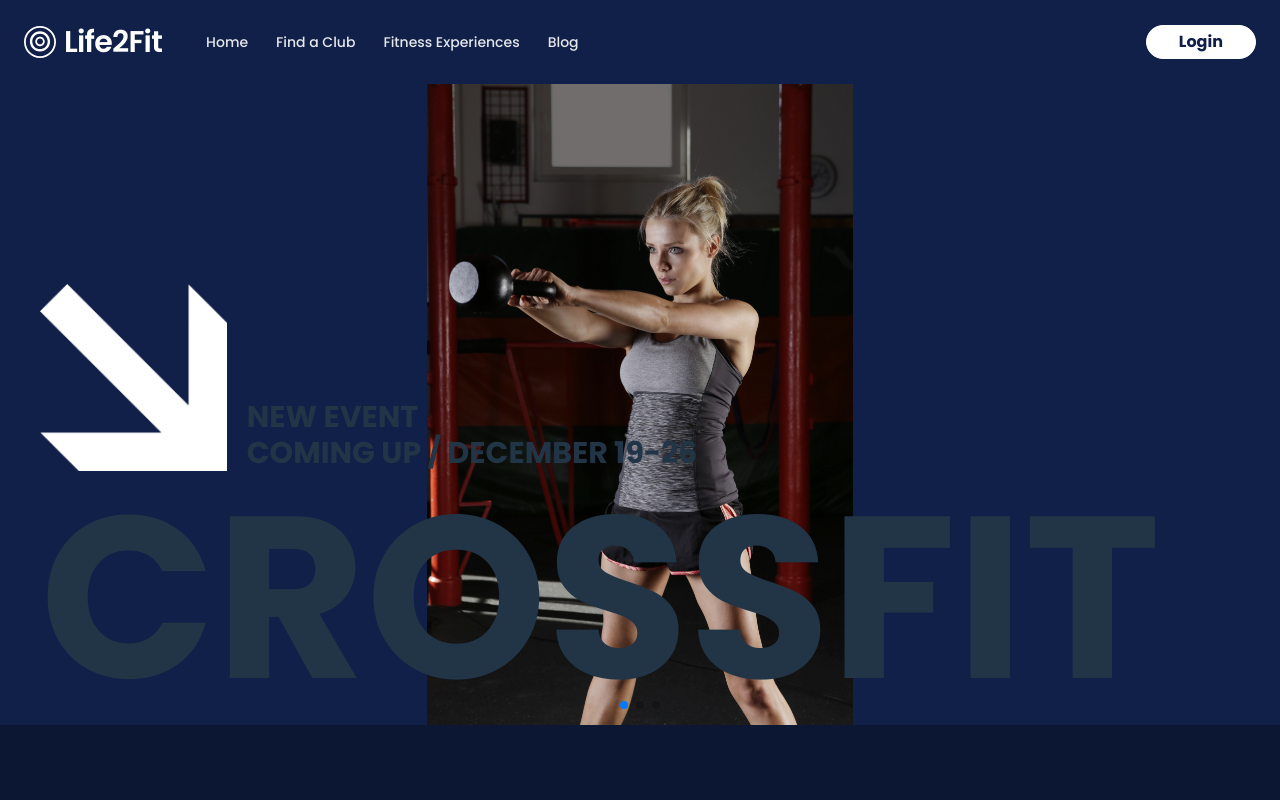
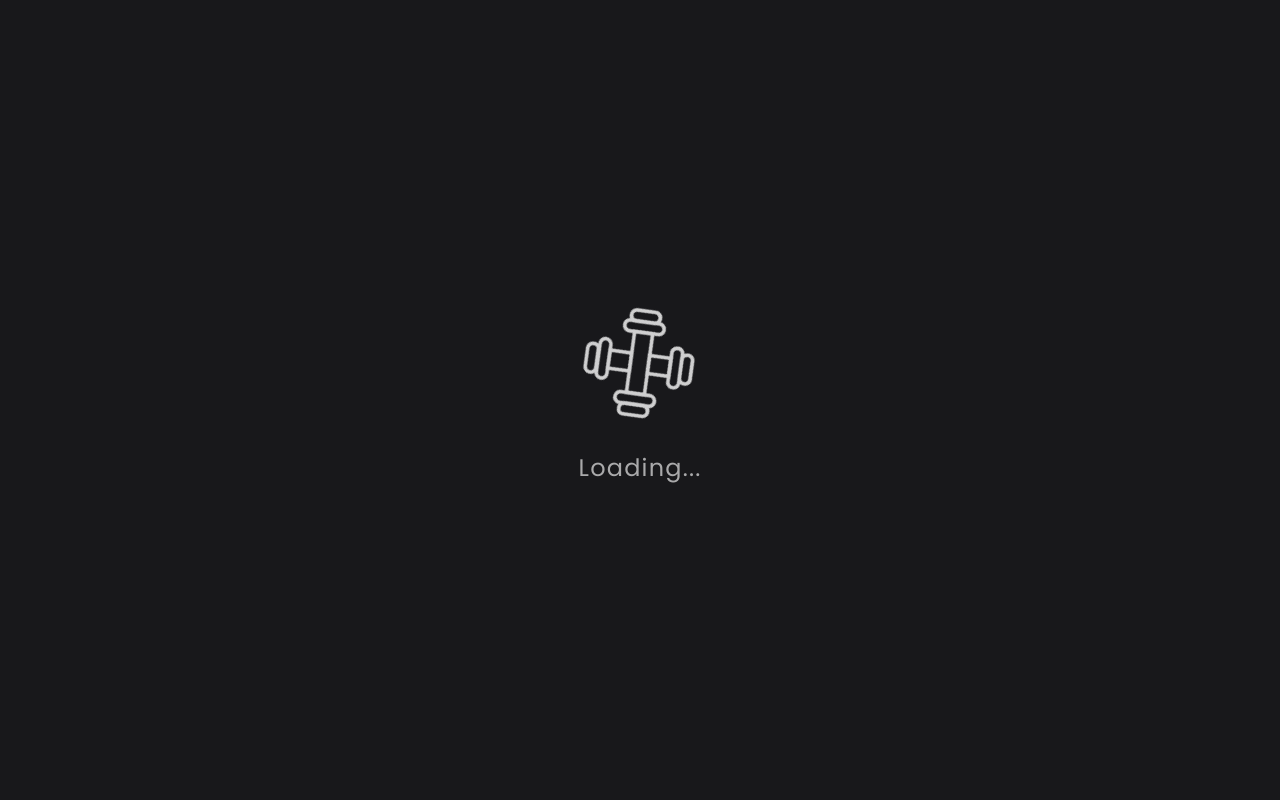
Before and after one commit to Min-Ho-Lim/Gym-Landing-Page, a React (Vite) app: page / in a window 1280 px wide. Shown: the top 800 px of the page. Built offline with nearby package versions, Linux system fonts and the light colour scheme; grey boxes are pictures that could not be loaded.

Commit message:
Redone loading page, removed react-spinner package

```diff
--- a/package.json
+++ b/package.json
@@ -11,7 +11,6 @@
   "dependencies": {
     "react": "^18.2.0",
     "react-dom": "^18.2.0",
-    "react-spinners": "^0.13.7",
     "swiper": "^8.4.5"
   },
   "devDependencies": {
--- a/src/App.tsx
+++ b/src/App.tsx
@@ -2,13 +2,14 @@
 import BlogPosts from './components/BlogPosts';
 import Features from './components/Features';
 import JoinUs from './components/JoinUs';
-import { LoadingScreen } from './components/LoadingScreen';
 import Main from './components/Main';
 import Navbar from './components/Navbar';
+import { LoadingScreen } from './components/LoadingScreen';
 
 const App = () => {
   return (
     <div className="w-screen bg-primary">
+      <LoadingScreen />
       <Navbar />
       <Main />
       <Features />
--- a/src/components/LoadingScreen.tsx
+++ b/src/components/LoadingScreen.tsx
@@ -1,13 +1,19 @@
 import React from 'react';
 
-import { ClipLoader } from 'react-spinners';
+import loadingSpinner from '../assets/dumbbell_loading_spinner.svg';
 
 export const LoadingScreen = () => {
   return (
-    <div className=" absolute z-20 top-0 left-0 w-full h-screen bg-gray-50/95 flex justify-center items-center">
-      <div className="flex flex-col gap-y-5 justify-center items-center">
-        <ClipLoader color="#112048" size={50} speedMultiplier={0.8} />
-        <p className="text-lg text-[#112048]">Loading...</p>
+    <div className="w-full h-screen flex items-center justify-center bg-zinc-900">
+      <div className="flex flex-col items-center justify-center gap-10 w-24 animate-pulse">
+        <img
+          src={loadingSpinner}
+          alt="Loading spinner"
+          className="animate-spin-slow"
+        />
+        <p className="animate-pulse text-2xl font-poppins tracking-wider text-white">
+          Loading...
+        </p>
       </div>
     </div>
   );
--- a/tailwind.config.cjs
+++ b/tailwind.config.cjs
@@ -1,27 +1,30 @@
 /** @type {import('tailwindcss').Config} */
 module.exports = {
-  content: ["./index.html", "./src/**/*.{ts,tsx}"],
-  mode: "jit",
+  content: ['./index.html', './src/**/*.{ts,tsx}'],
+  mode: 'jit',
   theme: {
     extend: {
       colors: {
-        primary: "#112048",
-        secondary: "#0c1733",
-        dimWhite: "rgba(255, 255, 255, 0.7)",
-        dimBlue: "rgba(9, 151, 124, 0.1)",
+        primary: '#112048',
+        secondary: '#0c1733',
+        dimWhite: 'rgba(255, 255, 255, 0.7)',
+        dimBlue: 'rgba(9, 151, 124, 0.1)',
       },
       fontFamily: {
-        poppins: ["Poppins", "sans-serif"],
+        poppins: ['Poppins', 'sans-serif'],
+      },
+      animation: {
+        'spin-slow': 'spin 3s linear infinite',
       },
     },
     screens: {
-      xs: "480px",
-      ss: "620px",
-      sm: "768px",
-      md: "1060px",
-      lg: "1200px",
-      xl: "1700px",
+      xs: '480px',
+      ss: '620px',
+      sm: '768px',
+      md: '1060px',
+      lg: '1200px',
+      xl: '1700px',
     },
   },
   plugins: [],
-}
+};
```
Also changed, not shown: src/assets/dumbbell_loading_spinner.svg (added), 1 other file (tests, documents, lock files or other folders).
